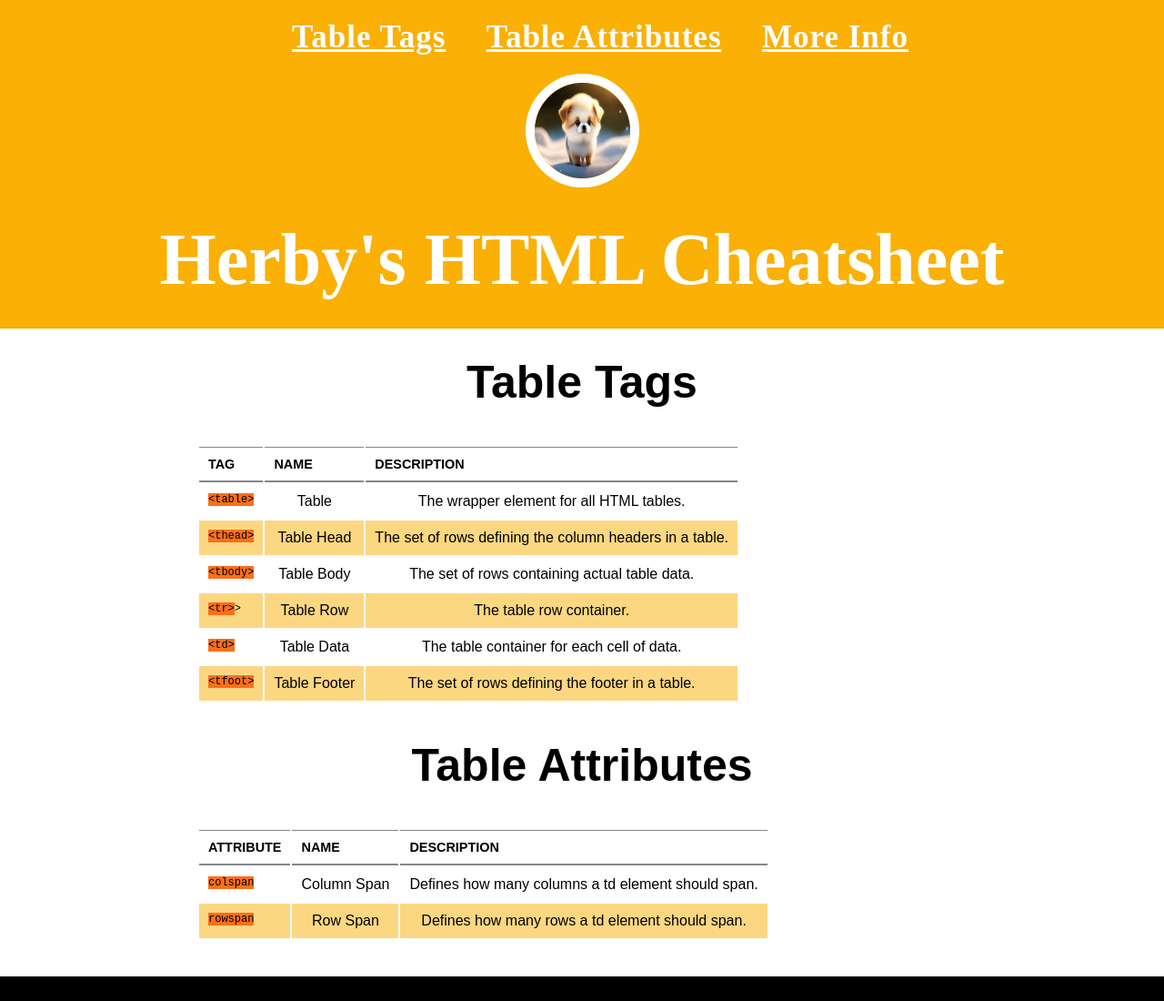
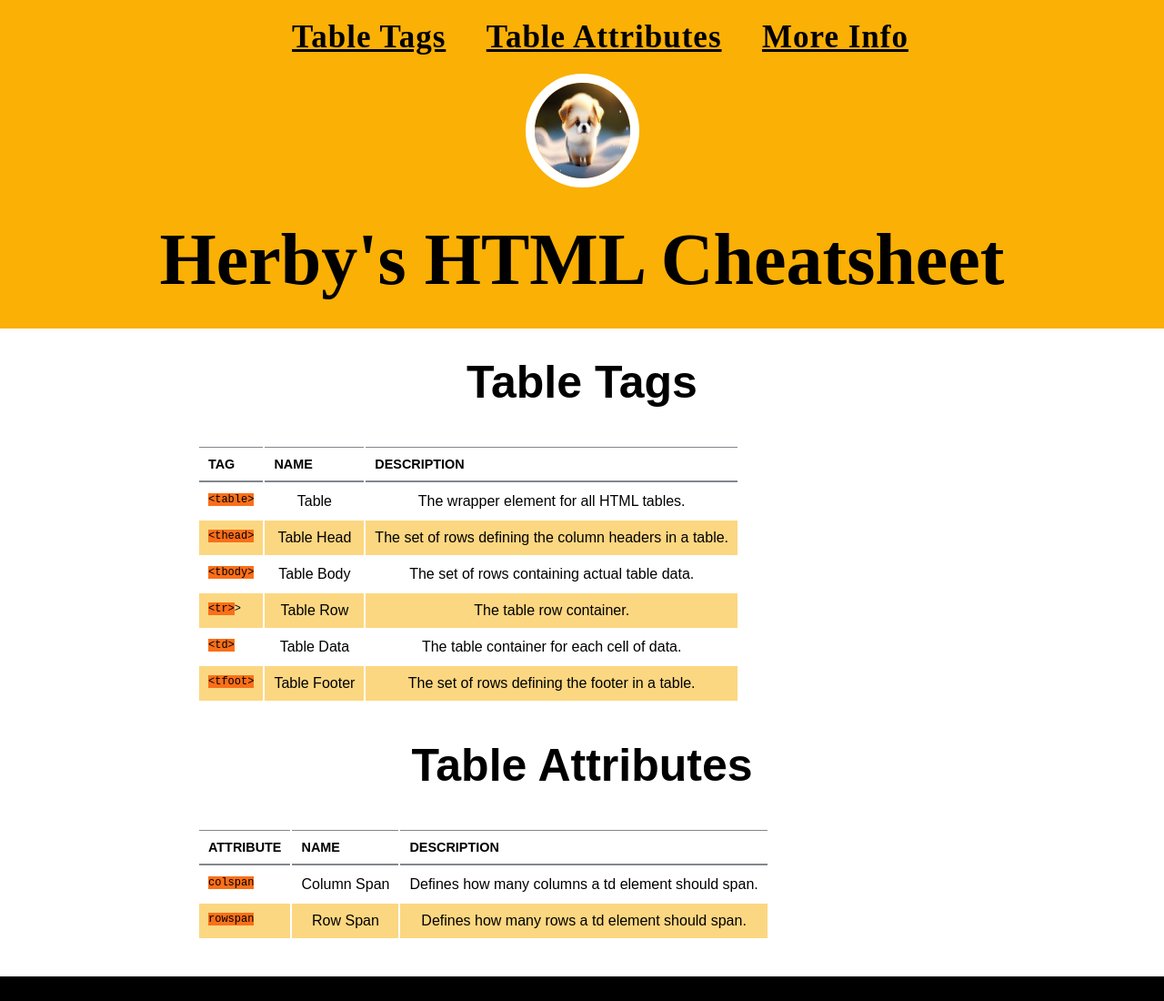
Before and after one commit to BlackWidow2030/cheatsheet, a plain HTML site: page index.html in a window 1280 px wide. Shown: the top 1100 px of the page at 91% size. Drawn offline with Linux system fonts and the light colour scheme; a web font is replaced by a local one.

Commit message:
Update colors in style.css

```diff
--- a/style.css
+++ b/style.css
@@ -85,7 +85,7 @@ nav li {
 }
 
 a {
-  color: hsl(360, 100%, 100%);
+  color: hsl(0, 0%, 0%);
   font-family: 'Caveat', serif;
 
 }
@@ -105,7 +105,7 @@ h1 {
   font-family:  'Caveat';
   font-size: 80px;
   padding: 30px 0px;
-  color: hsl(360, 100%, 100%);
+  color: hsl(0, 0%, 0%);
   /*border-top: 2px solid black;
   border-bottom: 2px solid black;*/
 
```
